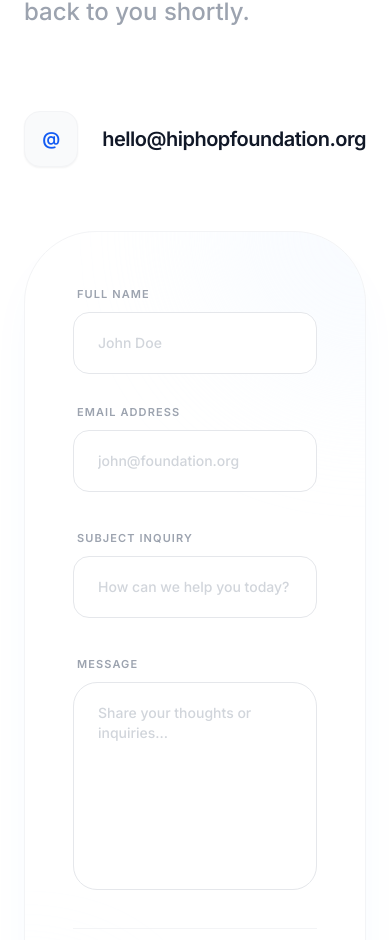
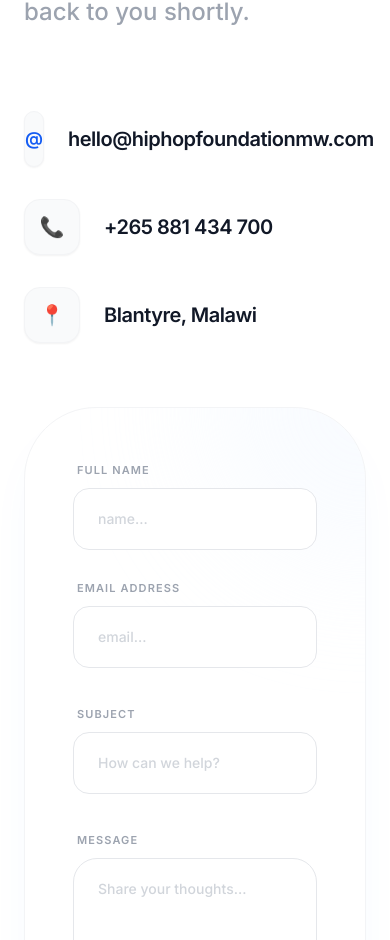
Before and after one commit to Tmkandawire/hiphop-foundation-platform, a React (Vite) app in the folder frontend/: page /contact in a window 390 px wide. Shown: the part 565-1505 px from the top of the page. Built offline with nearby package versions, Linux system fonts and the light colour scheme; no server answers.

Commit message:
feat(ui): add Framer Motion animations and localized contact details
Implemented staggered fade-in animations for the Contact Portal layout

Added phone (+265) and location (Blantyre) details with interactive hover states

Refined form scaling and transition effects for a more premium Portal feel

```diff
--- a/frontend/src/pages/Contact.jsx
+++ b/frontend/src/pages/Contact.jsx
@@ -2,6 +2,7 @@ import { useState } from "react";
 import axiosInstance from "../api/axiosInstance";
 import Container from "../components/Container";
 import toast from "react-hot-toast";
+import { motion } from "framer-motion"; // Make sure to npm install framer-motion
 
 export default function Contact() {
   const [form, setForm] = useState({
@@ -46,12 +47,24 @@ export default function Contact() {
     hover:border-gray-300
   `;
 
+  // Animation Variants
+  const fadeInUp = {
+    initial: { opacity: 0, y: 20 },
+    animate: { opacity: 1, y: 0 },
+    transition: { duration: 0.6, ease: [0.22, 1, 0.36, 1] },
+  };
+
   return (
     <Container className="py-24">
       <div className="max-w-7xl mx-auto grid grid-cols-1 lg:grid-cols-5 gap-16 items-start">
         {/* LEFT: CONTENT AREA */}
-        <div className="lg:col-span-2 space-y-10 pt-10">
-          <div className="space-y-6">
+        <motion.div
+          initial="initial"
+          animate="animate"
+          variants={{ animate: { transition: { staggerChildren: 0.1 } } }}
+          className="lg:col-span-2 space-y-10 pt-10"
+        >
+          <motion.div variants={fadeInUp} className="space-y-6">
             <span className="bg-blue-50 text-[#145CF3] px-6 py-2.5 rounded-full text-[11px] font-black uppercase tracking-[0.4em] inline-block">
               Contact Portal
             </span>
@@ -59,14 +72,18 @@ export default function Contact() {
               Let's <br />
               <span className="text-[#145CF3]">Connect.</span>
             </h1>
-          </div>
+          </motion.div>
 
-          <p className="text-2xl text-gray-400 font-medium leading-relaxed max-w-sm">
+          <motion.p
+            variants={fadeInUp}
+            className="text-2xl text-gray-400 font-medium leading-relaxed max-w-sm"
+          >
             Have a question about the Hip Hop Foundation? Reach out and our team
             will get back to you shortly.
-          </p>
+          </motion.p>
 
-          <div className="pt-10 space-y-6">
+          <motion.div variants={fadeInUp} className="pt-10 space-y-8">
+            {/* Email */}
             <div className="flex items-center gap-6 group cursor-pointer">
               <div className="w-14 h-14 rounded-2xl bg-gray-50 flex items-center justify-center group-hover:bg-[#145CF3] transition-all shadow-sm border border-gray-100">
                 <span className="font-bold text-lg text-[#145CF3] group-hover:text-white transition-colors">
@@ -74,20 +91,47 @@ export default function Contact() {
                 </span>
               </div>
               <p className="font-black text-xl text-gray-900 tracking-tight">
-                hello@hiphopfoundation.org
+                hello@hiphopfoundationmw.com
               </p>
             </div>
-          </div>
-        </div>
+
+            {/* Phone */}
+            <div className="flex items-center gap-6 group cursor-pointer">
+              <div className="w-14 h-14 rounded-2xl bg-gray-50 flex items-center justify-center group-hover:bg-[#145CF3] transition-all shadow-sm border border-gray-100">
+                <span className="text-xl group-hover:grayscale-0 group-hover:brightness-200 transition-all">
+                  📞
+                </span>
+              </div>
+              <p className="font-black text-xl text-gray-900 tracking-tight">
+                +265 881 434 700
+              </p>
+            </div>
+
+            {/* Location */}
+            <div className="flex items-center gap-6 group cursor-pointer">
+              <div className="w-14 h-14 rounded-2xl bg-gray-50 flex items-center justify-center group-hover:bg-[#145CF3] transition-all shadow-sm border border-gray-100">
+                <span className="text-xl group-hover:grayscale-0 group-hover:brightness-200 transition-all">
+                  📍
+                </span>
+              </div>
+              <p className="font-black text-xl text-gray-900 tracking-tight">
+                Blantyre, Malawi
+              </p>
+            </div>
+          </motion.div>
+        </motion.div>
 
         {/* RIGHT: FORM */}
-        <div className="lg:col-span-3 bg-white p-12 md:p-16 rounded-[4.5rem] border border-gray-100 shadow-2xl shadow-blue-500/5 relative overflow-hidden">
-          {/* Decorative blobs */}
+        <motion.div
+          initial={{ opacity: 0, scale: 0.95 }}
+          animate={{ opacity: 1, scale: 1 }}
+          transition={{ duration: 0.8, delay: 0.2 }}
+          className="lg:col-span-3 bg-white p-12 md:p-16 rounded-[4.5rem] border border-gray-100 shadow-2xl shadow-blue-500/5 relative overflow-hidden"
+        >
           <div className="absolute top-0 right-0 w-80 h-80 bg-blue-50 rounded-full blur-3xl -mr-40 -mt-40 opacity-40 pointer-events-none" />
           <div className="absolute bottom-0 left-0 w-40 h-40 bg-blue-50 rounded-full blur-3xl -ml-20 -mb-20 opacity-30 pointer-events-none" />
 
           <form onSubmit={handleSubmit} className="space-y-8 relative z-10">
-            {/* Name + Email */}
             <div className="grid grid-cols-1 md:grid-cols-2 gap-6">
               <div className="space-y-2">
                 <label className="text-[11px] font-black uppercase tracking-widest text-gray-400 ml-1">
@@ -97,7 +141,7 @@ export default function Contact() {
                   type="text"
                   name="name"
                   className={inputClass}
-                  placeholder="John Doe"
+                  placeholder="name..."
                   value={form.name}
                   onChange={handleChange}
                   disabled={isSubmitting}
@@ -112,7 +156,7 @@ export default function Contact() {
                   type="email"
                   name="email"
                   className={inputClass}
-                  placeholder="john@foundation.org"
+                  placeholder="email..."
                   value={form.email}
                   onChange={handleChange}
                   disabled={isSubmitting}
@@ -121,23 +165,21 @@ export default function Contact() {
               </div>
             </div>
 
-            {/* Subject */}
             <div className="space-y-2">
               <label className="text-[11px] font-black uppercase tracking-widest text-gray-400 ml-1">
-                Subject Inquiry
+                Subject
               </label>
               <input
                 type="text"
                 name="subject"
                 className={inputClass}
-                placeholder="How can we help you today?"
+                placeholder="How can we help?"
                 value={form.subject}
                 onChange={handleChange}
                 disabled={isSubmitting}
               />
             </div>
 
-            {/* Message */}
             <div className="space-y-2">
               <label className="text-[11px] font-black uppercase tracking-widest text-gray-400 ml-1">
                 Message
@@ -145,7 +187,7 @@ export default function Contact() {
               <textarea
                 name="message"
                 className={`${inputClass} h-52 resize-none rounded-3xl py-5`}
-                placeholder="Share your thoughts or inquiries..."
+                placeholder="Share your thoughts..."
                 value={form.message}
                 onChange={handleChange}
                 disabled={isSubmitting}
@@ -153,10 +195,8 @@ export default function Contact() {
               />
             </div>
 
-            {/* Divider */}
             <div className="h-px bg-gray-100" />
 
-            {/* Submit */}
             <button
               type="submit"
               disabled={isSubmitting}
@@ -166,10 +206,10 @@ export default function Contact() {
                   : "hover:bg-[#114ed1] hover:-translate-y-0.5"
               }`}
             >
-              {isSubmitting ? "Syncing channels..." : "Send Transmission →"}
+              {isSubmitting ? "Syncing channels..." : "Send →"}
             </button>
           </form>
-        </div>
+        </motion.div>
       </div>
     </Container>
   );
```
